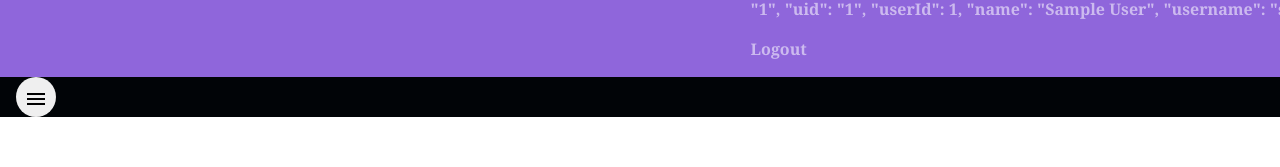
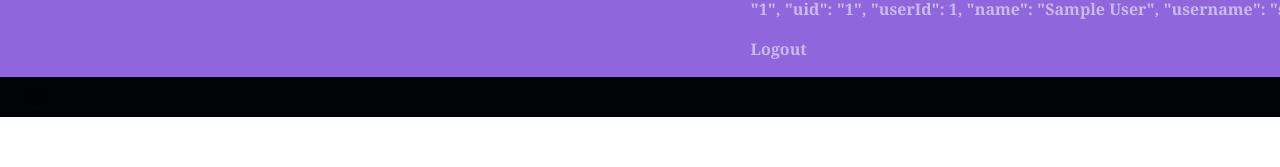
Before and after one commit to ganeshpaikv/main_prj_TMS1, an Angular app in the folder Frontend/: page /admin in a window 1280 px wide. Shown: the part 139-306 px from the top of the page. Built offline with nearby package versions, Linux system fonts and the light colour scheme; sample sign-in values are in the browser's storage.

Commit message:
Update admin.component.css

```diff
--- a/Frontend/src/app/admin/admin.component.css
+++ b/Frontend/src/app/admin/admin.component.css
@@ -28,6 +28,9 @@ mat-toolbar {
     font-family: 'Roboto', sans-serif;
     color: rgba(252, 246, 246, 0.945);
     text-decoration: none;
+  }
+  button{
+    background-color: #010407;
   }
 
   .centered {
```
